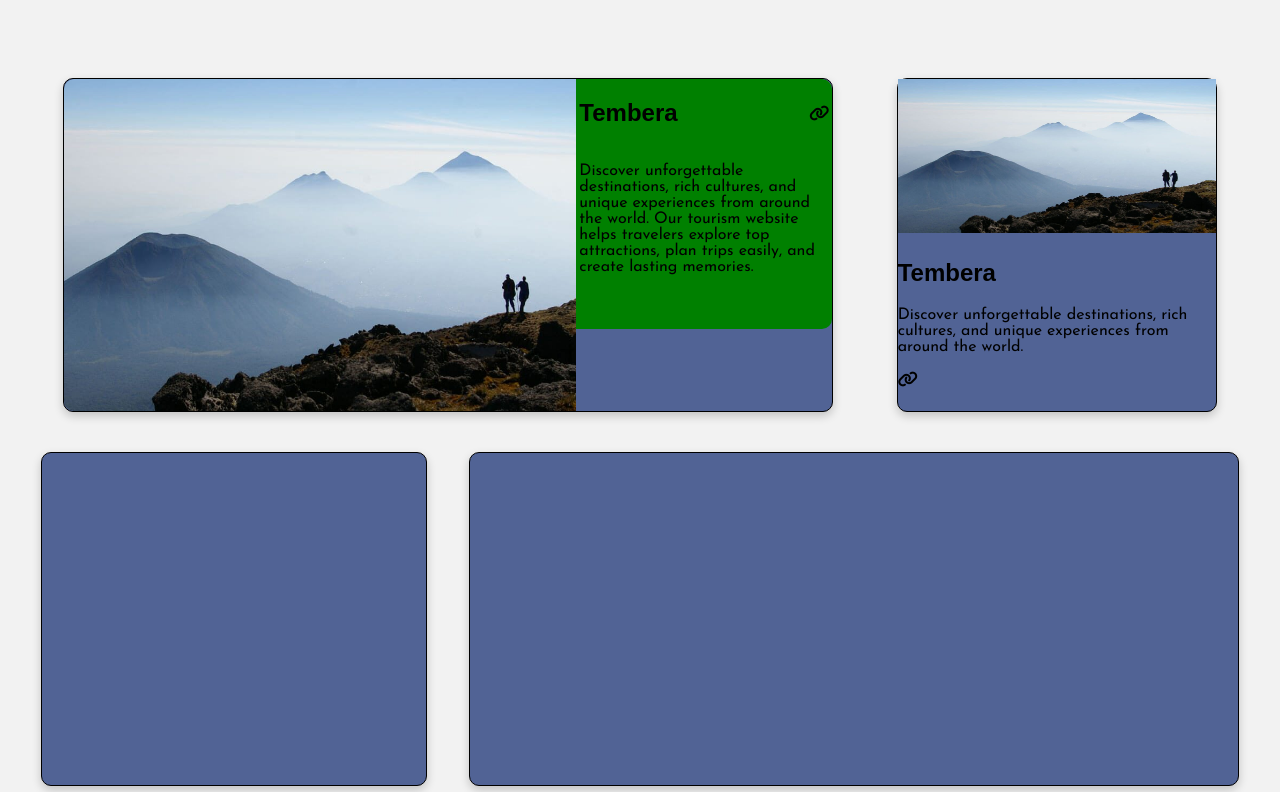
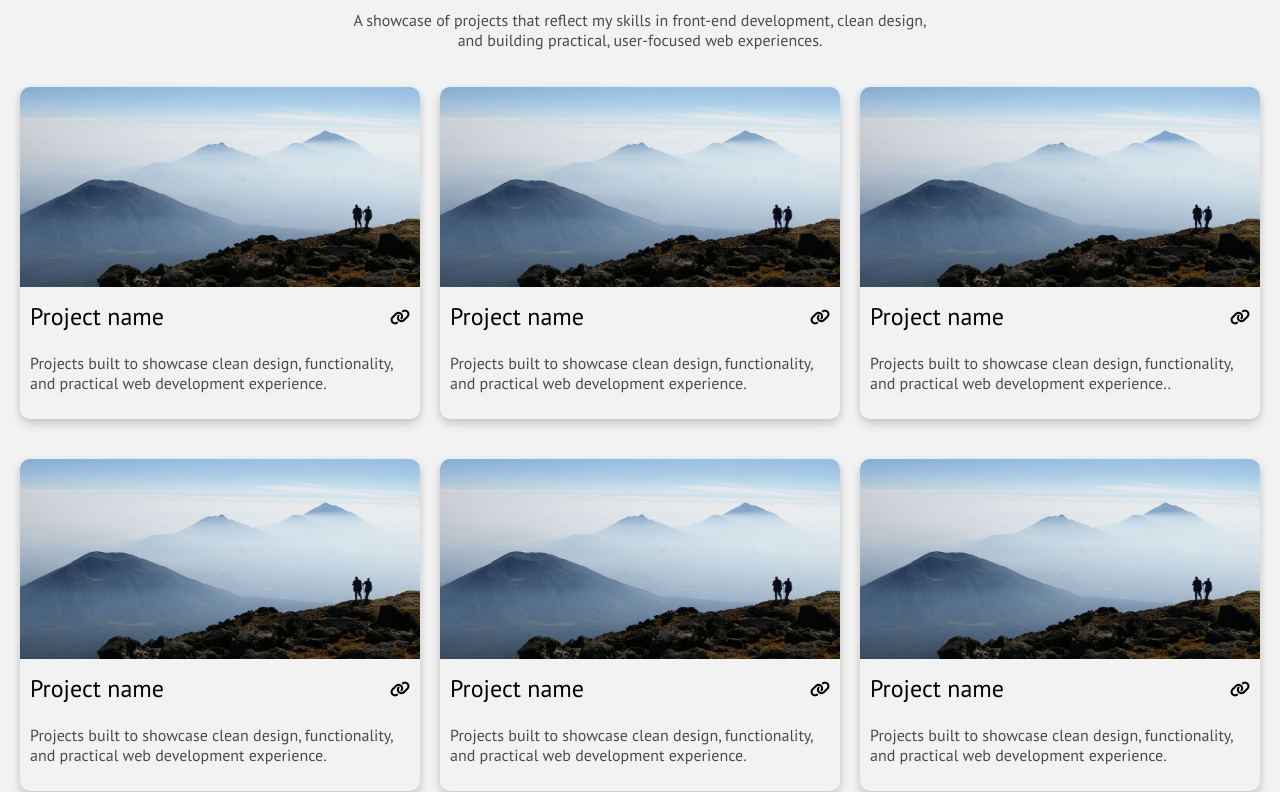
Before and after one commit to chriskunda/Portfolio, a React (Vite) app in the folder My-portfolio/: page / in a window 1280 px wide. Shown: the part 1299-2091 px from the top of the page. Built offline with nearby package versions, Linux system fonts and the light colour scheme; a web font is replaced by a local one.

Commit message:
next responsive

```diff
--- a/My-portfolio/src/Components/About.css
+++ b/My-portfolio/src/Components/About.css
@@ -32,7 +32,7 @@ html{
     line-height: 25px;
     width: 41%;
     height: 200px;
-    border: 1px solid black;
+    border: 1px solid rgb(75, 75, 75);
     border-radius: 0px 20px 0px 20px;
     font-size: 18px;
     padding: 20px;
--- a/My-portfolio/src/Components/Body1.css
+++ b/My-portfolio/src/Components/Body1.css
@@ -27,11 +27,10 @@ html{
     border-radius: 20px;
     margin-bottom: 50px;
     margin-right: 70px;
-
 }
 
 
-.nam{
+.names-introduction{
     line-height: 5px;
 }
 .he{
@@ -46,7 +45,7 @@ html{
     padding-top: 10px;
     font-size: 60px;
 }
-.nam>p{
+.names-introduction>p{
     font-size: 17px;
     font-weight: bold;
     font-family: "Annie Use Your Telescope", cursive;
@@ -103,7 +102,7 @@ html{
         align-items: center;
         margin-right: 0;
     }
-    .nam>p{
+    .names-introduction>p{
         font-size: 15px;
     }
     .but{
--- a/My-portfolio/src/Components/Body1.jsx
+++ b/My-portfolio/src/Components/Body1.jsx
@@ -7,7 +7,7 @@ function Body() {
 
         <div className="body-section" id="body">
             <div className="names">
-                <div className="nam">
+                <div className="names-introduction">
                     <h2 className="he">Hey, I'm</h2>
                     <h1 className="head1">CHRiSTiAN</h1>
                     <h1 className="head2">iRADUKUNDA</h1>
--- a/My-portfolio/src/Components/Contact.css
+++ b/My-portfolio/src/Components/Contact.css
@@ -1,5 +1,10 @@
 html{
     scroll-behavior: smooth;
+}
+
+a:hover{
+    background-color: rgb(215, 218, 219);
+    cursor: pointer;
 }
 
 .contact-form{
@@ -81,13 +86,14 @@ html{
     border: 1px solid black;
     border-radius: 20px;
     width: 30%;
-    height: 250px;
+    height: 300px;
+    padding: 10px;
 }
 
 .info>form{
     display: flex;
     flex-direction: column;
-    gap: 10px;
+    gap: 20px;
 }
 
 input{
@@ -103,10 +109,11 @@ input{
 
 textarea{
     outline: none;
+    padding-top: 10px;
     padding-left: 10px;
     margin-left: 10px;
     width: 80.5%;
-    height: 65px;
+    height: 90px;
     border-radius: 10px;
     border: 1px solid grey;
 }
@@ -122,7 +129,6 @@ textarea{
 
 .submit-button:hover{
     background-color: rgb(215, 218, 219);
-    color: grey;
 }
 
 
--- a/My-portfolio/src/Components/Nav.css
+++ b/My-portfolio/src/Components/Nav.css
@@ -3,7 +3,7 @@
 
 nav{
     width: 100%;
-    height: 59px;
+    height: 50px;
     display: flex;
     flex-direction: row;
     justify-content: center;
--- a/My-portfolio/src/Components/Projects.css
+++ b/My-portfolio/src/Components/Projects.css
@@ -1,4 +1,6 @@
 @import url('https://fonts.googleapis.com/css2?family=Stack+Sans+Notch:wght@200..700&display=swap');
+
+@import url('https://fonts.googleapis.com/css2?family=PT+Sans:ital,wght@0,400;0,700;1,400;1,700&display=swap');
 
 html{
     scroll-behavior: smooth;
@@ -8,7 +10,9 @@ html{
 .proj{
     display: flex;
     flex-direction: column;
-    height: 900px;
+    justify-content: start;
+    align-items: center;
+    height: 1000px;
     width: 100%;
     background-color: rgb(242, 242, 242);
 }
@@ -18,6 +22,18 @@ html{
     justify-content: center;
     font-size: 45px;
     font-family: "Stack Sans Notch", sans-serif;
+    height: 25px;
+}
+
+.Ps{
+    height: 45px;
+    line-height: 4px;
+}
+
+.p2{
+    height: 5px;
+    display: flex;
+    justify-content: center;
 }
 
 .div-container{
@@ -30,88 +46,45 @@ html{
 
 }
 .div-container>div{
-    background-color: #516395;
     box-shadow: 0 4px 10px rgba(0, 0, 0, 0.2);
     height: 332px;
     border-radius: 10px;
-    border: 1px solid black;
     margin-top: 40px;
 }
 
 .div-container>div:hover{
     box-shadow: 0 8px 12px rgba(0, 0, 0, 0.2);
-    border: 1px solid grey;
 }
 
-.first{
-    width: 60%;
-    display: flex;
-    flex-direction: row;
-    overflow: hidden;
-    /* justify-content: safe; */
-}
-
-.first1-div{
-    width: 66.666%;
-}
-.firstphoto{
-    width: 100%;
-    height: 100%;
-    object-fit: cover;
-    border-top-left-radius: 10px;
-    border-bottom-left-radius: 10px;
-}
-.first2-div{
-    flex: 1;
-    display: flex;
-    flex-direction: column;
-    justify-content: space-between;
-    align-items: center;
-    width: 33.333%;
-    height: 250px;
-    /* padding: 1.5rem; */
-    background-color: green;
-    border-top-right-radius: 10px;
-    border-bottom-right-radius: 10px;
-}
-.cardlink1{
-    width: 270px;
-    display: flex;
-    flex-direction: row;
-    justify-content:space-between;
-    align-items: center;
-}
-.cardlink1>h2{
-    margin-left: 10px;
-}
-.cardlink1>i{
-    margin-right: 10px;
-}
-
-.first-p{
-    margin-left: 10px;
-    margin-right: 3px;
-}
 
 .second{
-    width: 318px;
+    width: 400px;
     height: 332px;
 }
 .second1-div{
-    width: 318px;
-    height: 160px;
+    width: 400px;
+    height: 200px;
 }
 .second1-div>img{
-    width: 318.13px;
-    height: 154.4px;
-}
-second2-div>i{
-    right: 75rem;
+    width: 400px;
+    height: 200px;
+    border-top-left-radius: 10px;
+    border-top-right-radius: 10px;
 }
 
-.third{
-    width: 30%;
+.second2-div{
+    padding: 10px;
+    height: 100px;
 }
-.fourth{
-    width: 60%;
+.h2-i{
+    display: flex;
+    flex-direction: row;
+    align-items: center;
+    justify-content: space-between;
+    height: 40px;
 }
+
+.h2-i>h2{
+    font-family: "PT Sans", sans-serif;
+    font-weight:500;
+}
--- a/My-portfolio/src/Components/Projects.jsx
+++ b/My-portfolio/src/Components/Projects.jsx
@@ -4,26 +4,33 @@ import Firstphoto from "../assets/Hiking.jpg"
 function Projects() {
     return(
         <div className="proj" id="project-section">
+
             <h2>My Work.</h2>
+
+            <div className="Ps">
+            <p>A showcase of projects that reflect my skills in front-end development, clean design,</p>
+            <p className="p2">and building practical, user-focused web experiences.</p>
+            </div>
+
             <div className="div-container">
 
-                <div className="first">
+                <div className="second">
 
-                    <div className="fisrt1-div">
-                        <img className="firstphoto" src={Firstphoto} alt="" />
+                    <div className="second1-div">
+
+                        <img src={Firstphoto} alt="" />
+
                     </div>
+                    <div className="second2-div">
+                        <div className="h2-i">
+                        <h2>Project name</h2>
+                        <i className="fa-solid fa-link"></i>
+                        </div>
+                        <div>
+                        <p>Projects built to showcase clean design, functionality,
+                            and practical web development experience.</p>
+                        </div>
 
-                    <div className="first2-div">
-                        <div className="tembera-words">
-                            <div className="cardlink1">
-                            <h2>Tembera</h2>
-                            <i className="fa-solid fa-link"></i>
-                            </div>
-                            <p className="first-p">Discover unforgettable destinations, rich cultures, and unique
-                            experiences from around the world. Our tourism website helps travelers
-                            explore top attractions, plan trips easily, and create lasting memories.</p>
-
-                        </div>
                     </div>
                 </div>
 
@@ -34,19 +41,88 @@ function Projects() {
 
                     </div>
                     <div className="second2-div">
-                        <h2>Tembera</h2>
-                        <p>Discover unforgettable destinations, rich cultures, and unique
-                            experiences from around the world.</p>
+                        <div className="h2-i">
+                        <h2>Project name</h2>
                         <i className="fa-solid fa-link"></i>
+                        </div>
+                        <div>
+                        <p>Projects built to showcase clean design, functionality, and practical web development experience.</p>
+                        </div>
+
                     </div>
                 </div>
-                <div className="third">
-                    <div className="third1-div"></div>
-                    <div className="third2-div"></div>
+
+                <div className="second">
+                    <div className="second1-div">
+
+                        <img src={Firstphoto} alt="" />
+
+                    </div>
+                    <div className="second2-div">
+                        <div className="h2-i">
+                        <h2>Project name</h2>
+                        <i className="fa-solid fa-link"></i>
+                        </div>
+                        <div>
+                        <p>Projects built to showcase clean design, functionality, and practical web development experience..</p>
+                        </div>
+
+                    </div>
                 </div>
-                <div className="fourth">
-                    <div></div>
-                    <div></div>
+
+                <div className="second">
+                    <div className="second1-div">
+
+                        <img src={Firstphoto} alt="" />
+
+                    </div>
+                    <div className="second2-div">
+                        <div className="h2-i">
+                        <h2>Project name</h2>
+                        <i className="fa-solid fa-link"></i>
+                        </div>
+                        <div>
+                        <p>Projects built to showcase clean design, functionality, and practical web development experience.</p>
+                        </div>
+
+                    </div>
+                </div>
+
+                <div className="second">
+                    <div className="second1-div">
+
+                        <img src={Firstphoto} alt="" />
+
+                    </div>
+                    <div className="second2-div">
+                        <div className="h2-i">
+                        <h2>Project name</h2>
+                        <i className="fa-solid fa-link"></i>
+                        </div>
+                        <div>
+                        <p>Projects built to showcase clean design, functionality, and practical web development experience.</p>
+                        </div>
+
+                    </div>
+                </div>
+
+                <div className="second">
+                    <div className="second1-div">
+
+                        <img src={Firstphoto} alt="" />
+
+                    </div>
+                    <div className="second2-div">
+                        <div className="h2-i">
+                        <h2>Project name</h2>
+                        <i className="fa-solid fa-link"></i>
+                        </div>
+                        <div>
+                        <p>Projects built to showcase clean design, functionality, and practical web development experience.</p>
+                        </div>
+
+                    </div>
+
                 </div>
             </div>
         </div>
--- a/My-portfolio/src/index.css
+++ b/My-portfolio/src/index.css
@@ -1,7 +1,7 @@
-
-@import url('https://fonts.googleapis.com/css2?family=Josefin+Sans:ital,wght@0,100..700;1,100..700&display=swap');
 @import url('https://fonts.googleapis.com/css2?family=Marmelad&family=MuseoModerno:ital,wght@0,100..900;1,100..900&display=swap');
 @import url('https://fonts.googleapis.com/css2?family=Stack+Sans+Notch:wght@200..700&display=swap');
+
+@import url('https://fonts.googleapis.com/css2?family=PT+Sans:ital,wght@0,400;0,700;1,400;1,700&display=swap');
 * {
     font-family: sans-serif;
 }
@@ -11,7 +11,8 @@ body {
 }
 
 p,a{
-    font-family: "Josefin Sans", sans-serif;
+    font-family: "PT Sans", sans-serif;
+    color: rgb(75, 75, 75);
 }
 
 h2{
```
